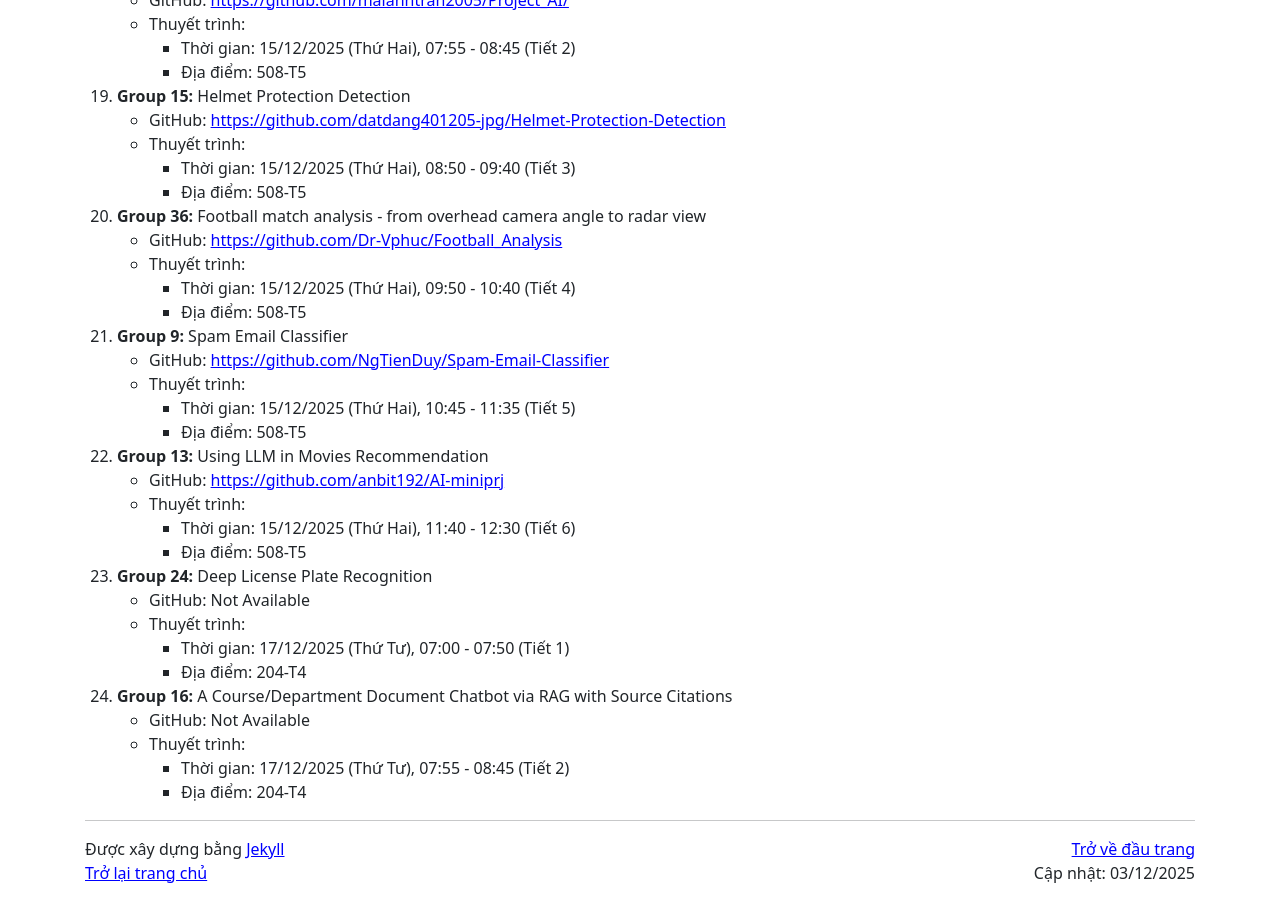
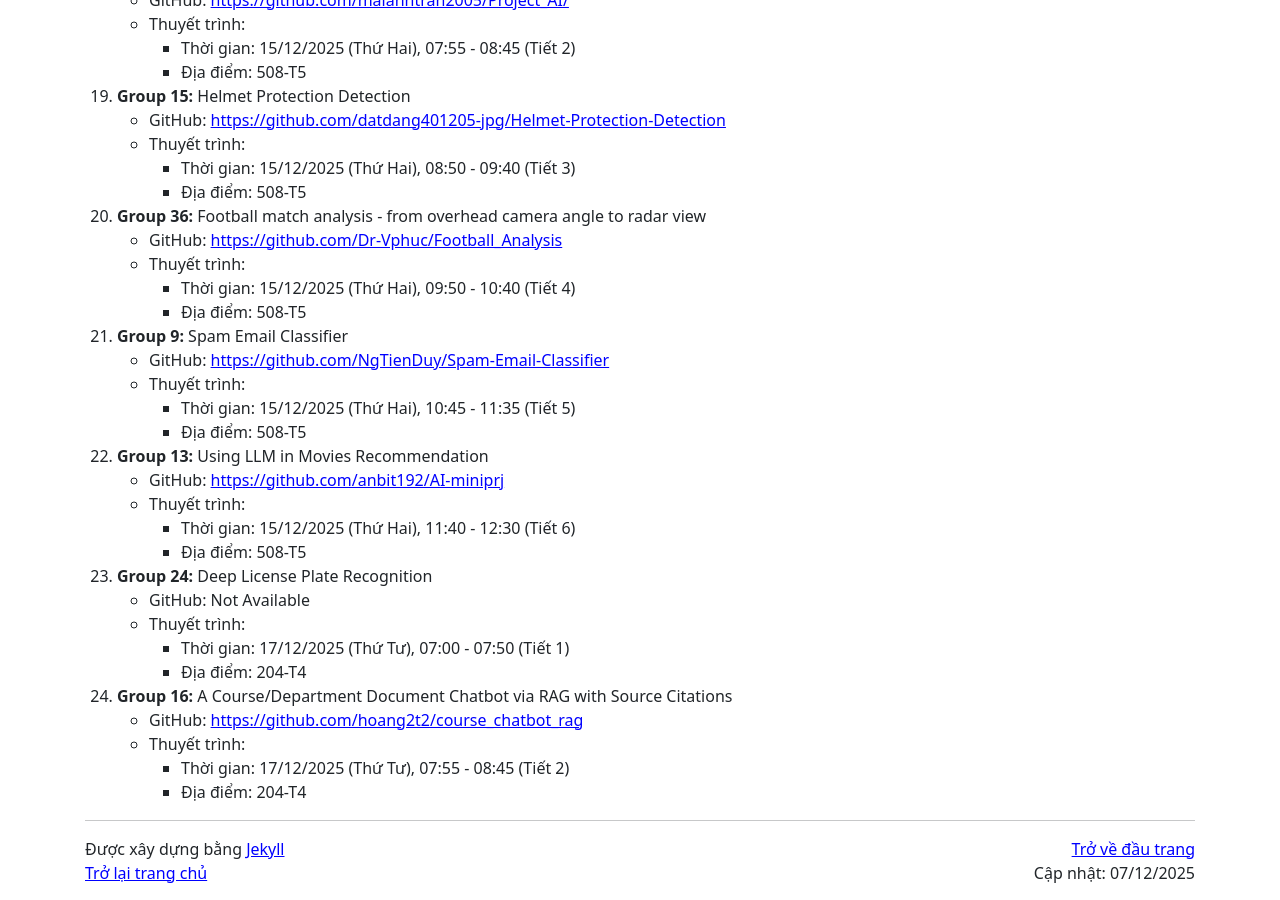
Before and after one commit to hoanganhduc/hoanganhduc.github.io, a Jekyll site: the page built from teaching/VNU-HUS/2025/winter/MAT3508/mini-projects.md, in a window 1280 px wide and 900 px high, scrolled down 2713 px. Built offline with Jekyll 4.4.1, drawn with Linux system fonts in a browser that asks for light colours; nearby versions of some CDN libraries; a style sheet for code colours, icons or effects is not loaded.

Commit message:
Updated @ 2025-12-07  16:20:31 KST

```diff
--- a/teaching/VNU-HUS/2025/winter/MAT3508/mini-projects.md
+++ b/teaching/VNU-HUS/2025/winter/MAT3508/mini-projects.md
@@ -1,7 +1,7 @@
 ---
 layout: default
 title: "VNU-HUS MAT3508 - Bài tập nhóm"
-last_modified_at: 2025-12-03
+last_modified_at: 2025-12-07
 lang: "vi"
 katex: true
 ---
@@ -145,7 +145,7 @@ Danh sách các chủ đề được đề xuất bởi sinh viên theo thứ t
       * Thời gian: 17/12/2025 (Thứ Tư), 07:00 - 07:50 (Tiết 1)
       * Địa điểm: 204-T4
 24. **Group 16:** A Course/Department Document Chatbot via RAG with Source Citations
-    * GitHub: Not Available
+    * GitHub: [https://github.com/hoang2t2/course_chatbot_rag](https://github.com/hoang2t2/course_chatbot_rag)
     * Thuyết trình:
       * Thời gian: 17/12/2025 (Thứ Tư), 07:55 - 08:45 (Tiết 2)
       * Địa điểm: 204-T4
```
Also changed, not shown: teaching/VNU-HUS/2025/winter/MAT1206E/mini-projects.md (+2 -2 lines), 1 other file.
